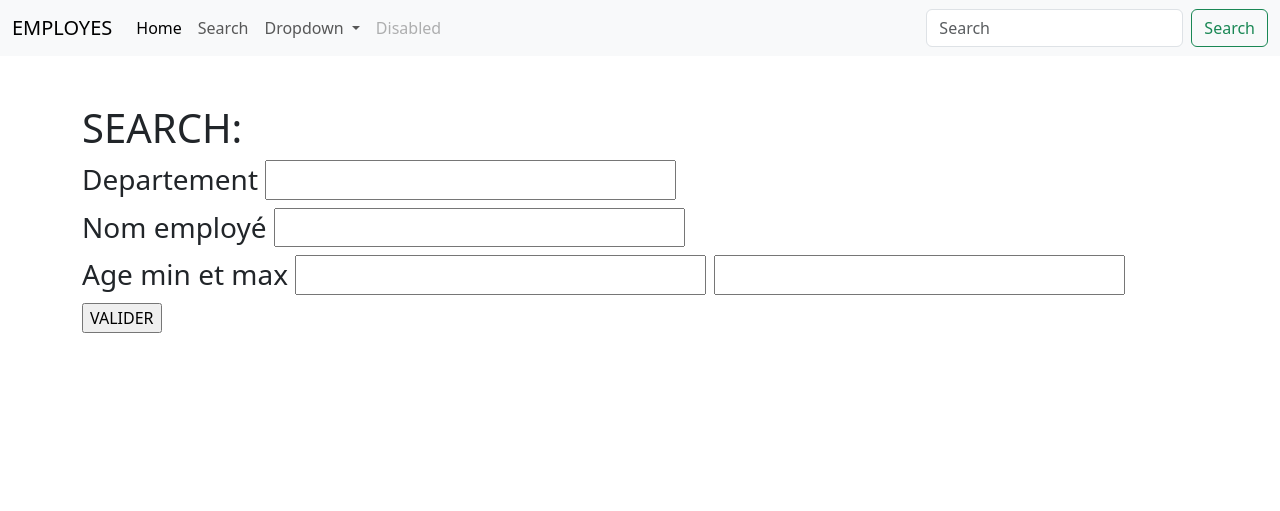
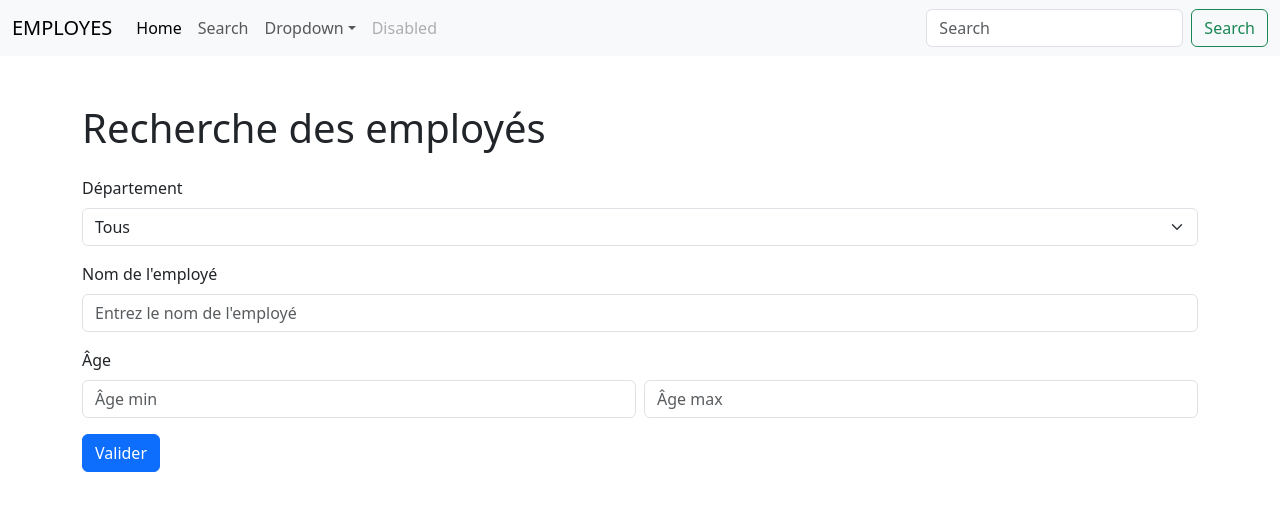
Before and after one commit to binominale-dev/tp-data, a PHP site: page /pages/recherche.php in a window 1280 px wide. Shown: the top 511 px of the page. Run offline with PHP 8.4, Linux system fonts and the light colour scheme; data that the repository does not hold is empty.

Commit message:
changement css de la page recherche

```diff
--- a/pages/recherche.php
+++ b/pages/recherche.php
@@ -1,21 +1,27 @@
+<?php
+require("../inc/fonction.php");
+$departements = get_departements();?>
 <!DOCTYPE html>
 <html lang="fr">
 <head>
-    <meta charset="UTF-8">
-    <meta http-equiv="X-UA-Compatible" content="IE=edge">
-    <meta name="viewport" content="width=device-width, initial-scale=1.0">
+  <meta charset="UTF-8" />
+  <meta http-equiv="X-UA-Compatible" content="IE=edge" />
+  <meta name="viewport" content="width=device-width, initial-scale=1.0" />
   <title>Liste des Employés</title>
-     <link rel="stylesheet" href="../assets/css/bootstrap/css/bootstrap.min.css">
-
+  <link rel="stylesheet" href="../assets/css/bootstrap/css/bootstrap.min.css" />
 </head>
 <body>
   <script src="../assets/css/bootstrap/js/bootstrap.bundle.min.js"></script>
-<nav class="navbar navbar-expand-lg bg-body-tertiary">
+
+  <!-- Barre de navigation -->
+  <nav class="navbar navbar-expand-lg bg-body-tertiary bg-light">
     <div class="container-fluid">
       <a class="navbar-brand" href="#">EMPLOYES</a>
-    <button class="navbar-toggler" type="button" data-bs-toggle="collapse" data-bs-target="#navbarSupportedContent" aria-controls="navbarSupportedContent" aria-expanded="false" aria-label="Toggle navigation">
+      <button class="navbar-toggler" type="button" data-bs-toggle="collapse" data-bs-target="#navbarSupportedContent"
+        aria-controls="navbarSupportedContent" aria-expanded="false" aria-label="Toggle navigation">
         <span class="navbar-toggler-icon"></span>
       </button>
+
       <div class="collapse navbar-collapse" id="navbarSupportedContent">
         <ul class="navbar-nav me-auto mb-2 mb-lg-0">
           <li class="nav-item">
@@ -25,13 +31,12 @@
             <a class="nav-link" href="recherche.php">Search</a>
           </li>
           <li class="nav-item dropdown">
-          <a class="nav-link dropdown-toggle" href="#" role="button" data-bs-toggle="dropdown" aria-expanded="false">
-            Dropdown
-          </a>
+            <a class="nav-link dropdown-toggle" href="#" role="button" data-bs-toggle="dropdown"
+              aria-expanded="false">Dropdown</a>
             <ul class="dropdown-menu">
               <li><a class="dropdown-item" href="#">Action</a></li>
               <li><a class="dropdown-item" href="#">Another action</a></li>
-            <li><hr class="dropdown-divider"></li>
+              <li><hr class="dropdown-divider" /></li>
               <li><a class="dropdown-item" href="#">Something else here</a></li>
             </ul>
           </li>
@@ -40,27 +45,50 @@
           </li>
         </ul>
         <form class="d-flex" role="search">
-        <input class="form-control me-2" type="search" placeholder="Search" aria-label="Search">
+          <input class="form-control me-2" type="search" placeholder="Search" aria-label="Search" />
           <button class="btn btn-outline-success" type="submit">Search</button>
         </form>
       </div>
     </div>
   </nav>
 
+
   <div class="container mt-5">
     <form action="traitement_recherche.php" method="get">
-    <h1>SEARCH: </h1>
-    <h3>Departement
-    <input type="search" name="departement" id="">
-    </h3>
-    <h3>Nom employé
-    <input type="search" name="departement" id="">
-    </h3>
-    <h3>Age min et max
-    <input type="number" name="agemin" id="">
-    <input type="number" name="agemax" id="">
-    </h3>
-    <input type="submit" value="VALIDER">
+      <h1 class="mb-4">Recherche des employés</h1>
+
+
+      <div class="mb-3">
+        <label for="departement" class="form-label">Département</label>
+        <select class="form-select" name="departement" id="departement">
+          <option value="">Tous</option>
+          <?php foreach($departements as $dp){ ?>
+          <option value="<?=$dp['dept_no']?>"><?=$dp['dept_name']?></option>
+         <?php } ?>
+        </select>
+      </div>
+
+
+      <div class="mb-3">
+        <label for="nom" class="form-label">Nom de l'employé</label>
+        <input type="search" class="form-control" name="nom" id="nom" placeholder="Entrez le nom de l'employé" />
+      </div>
+
+
+      <div class="mb-3">
+        <label class="form-label">Âge</label>
+        <div class="d-flex gap-2">
+          <input type="number" class="form-control" name="agemin" placeholder="Âge min" />
+          <input type="number" class="form-control" name="agemax" placeholder="Âge max" />
+        </div>
+      </div>
+
+
+      <div class="mb-3">
+        <input type="submit" class="btn btn-primary" value="Valider" />
+      </div>
+
+
     </form>
   </div>
 </body>
```
Lines whose indentation alone changed are shown as unchanged.
